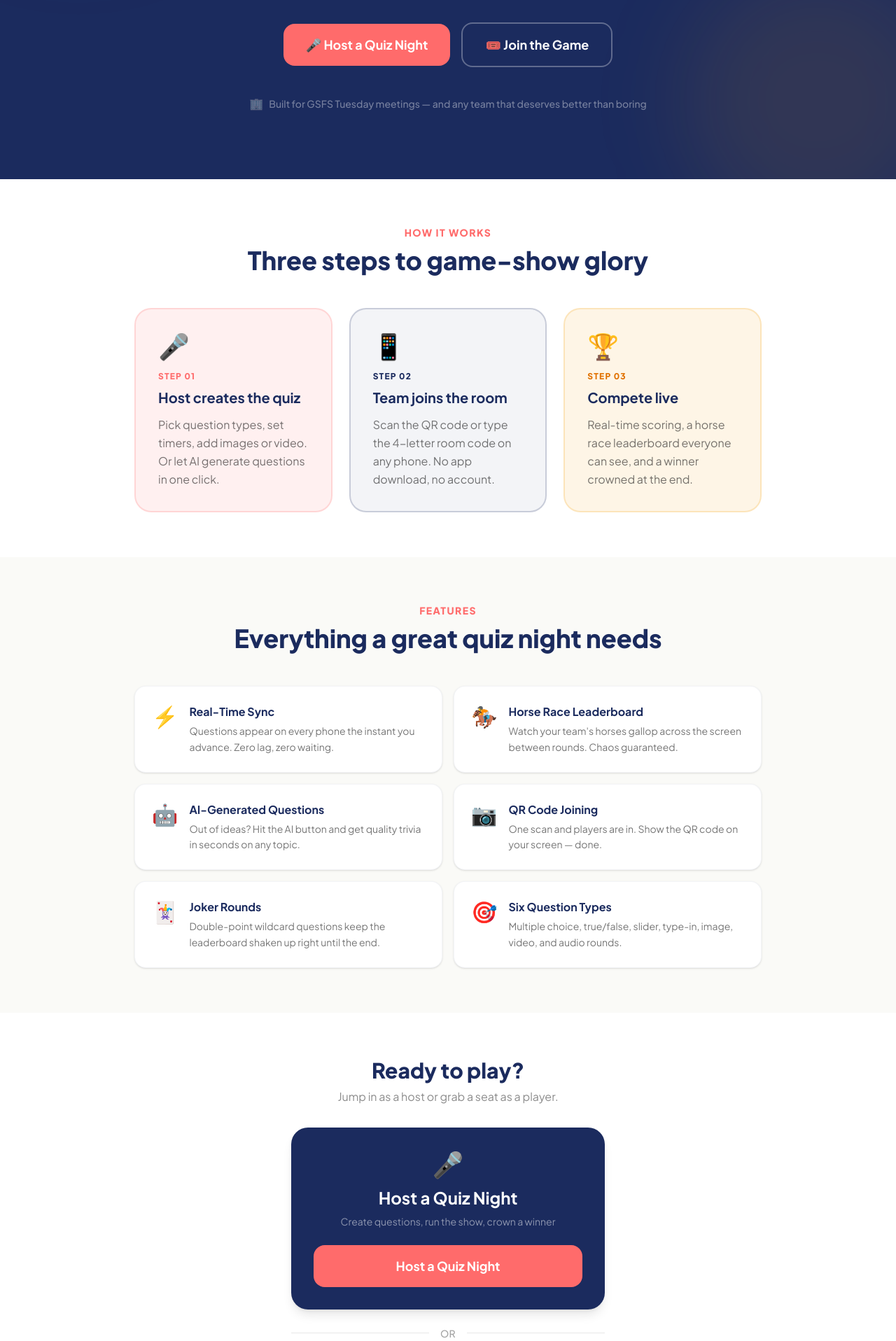
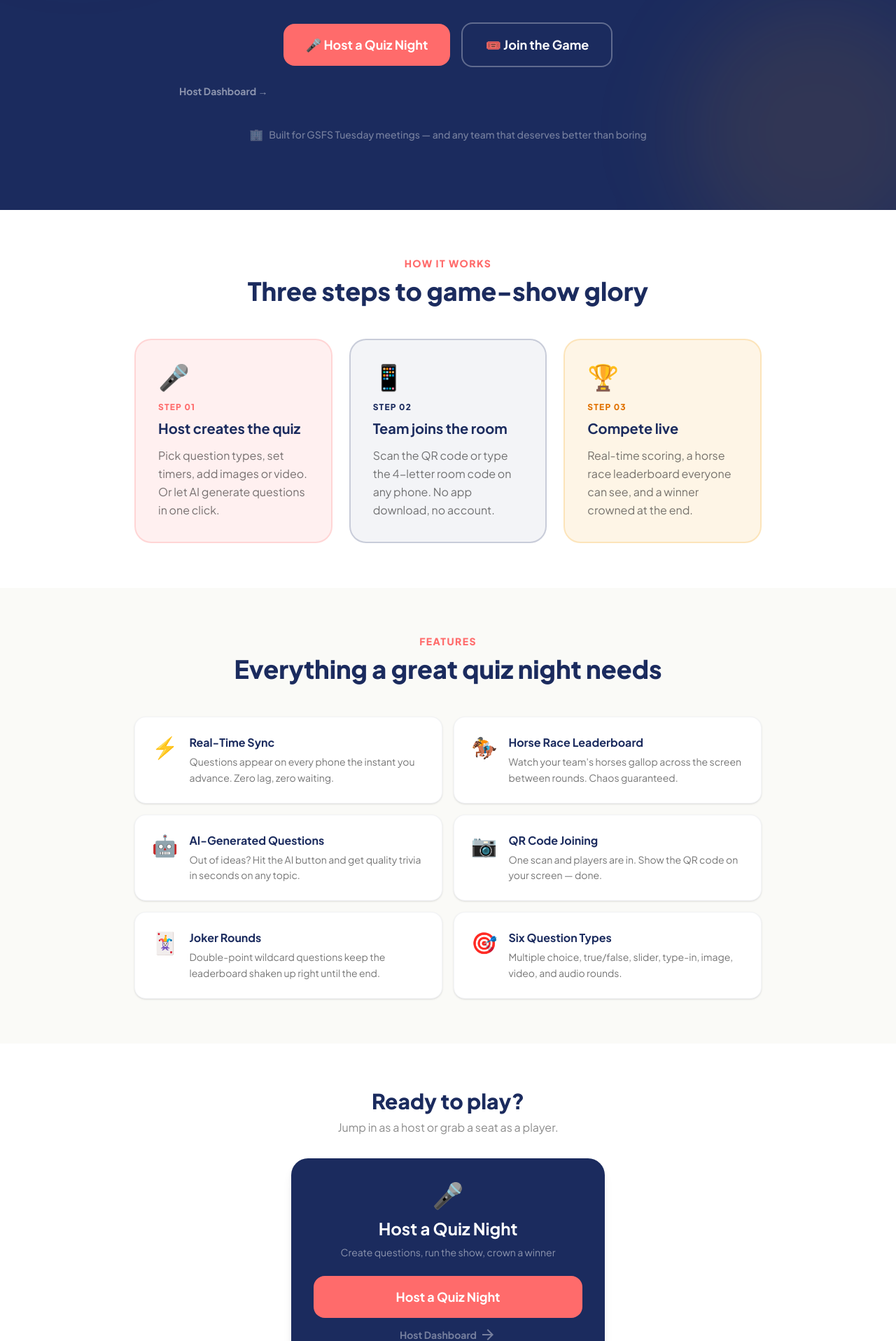
Before and after one commit to DGfinder/quiztime, a Next.js app: page / in a window 1280 px wide. Shown: the part 410-2326 px from the top of the page at 70% size. Built offline with nearby package versions, Linux system fonts and the light colour scheme.

Commit message:
fix: always show Host Dashboard link (was hidden until localStorage had host ID)

```diff
--- a/app/page.tsx
+++ b/app/page.tsx
@@ -70,14 +70,12 @@ export default function HomePage() {
               </button>
             </div>
 
-            {isReturningHost && (
-              <button
+            <button
                 onClick={() => router.push("/host/dashboard")}
                 className="mt-6 text-sm font-bold text-white/50 hover:text-white transition-colors flex items-center justify-center gap-1"
               >
-                Back to your dashboard →
+                Host Dashboard →
               </button>
-            )}
           </motion.div>
         </AnimatedContainer>
 
@@ -230,8 +228,7 @@ export default function HomePage() {
               >
                 Host a Quiz Night
               </Button>
-              {isReturningHost && (
-                <button
+              <button
                   onClick={() => router.push("/host/dashboard")}
                   className="w-full mt-3 text-sm font-bold text-white/40 hover:text-white transition-colors flex items-center justify-center gap-1"
                 >
@@ -240,7 +237,6 @@ export default function HomePage() {
                     arrow_forward
                   </span>
                 </button>
-              )}
             </div>
           </AnimatedContainer>
 
```
